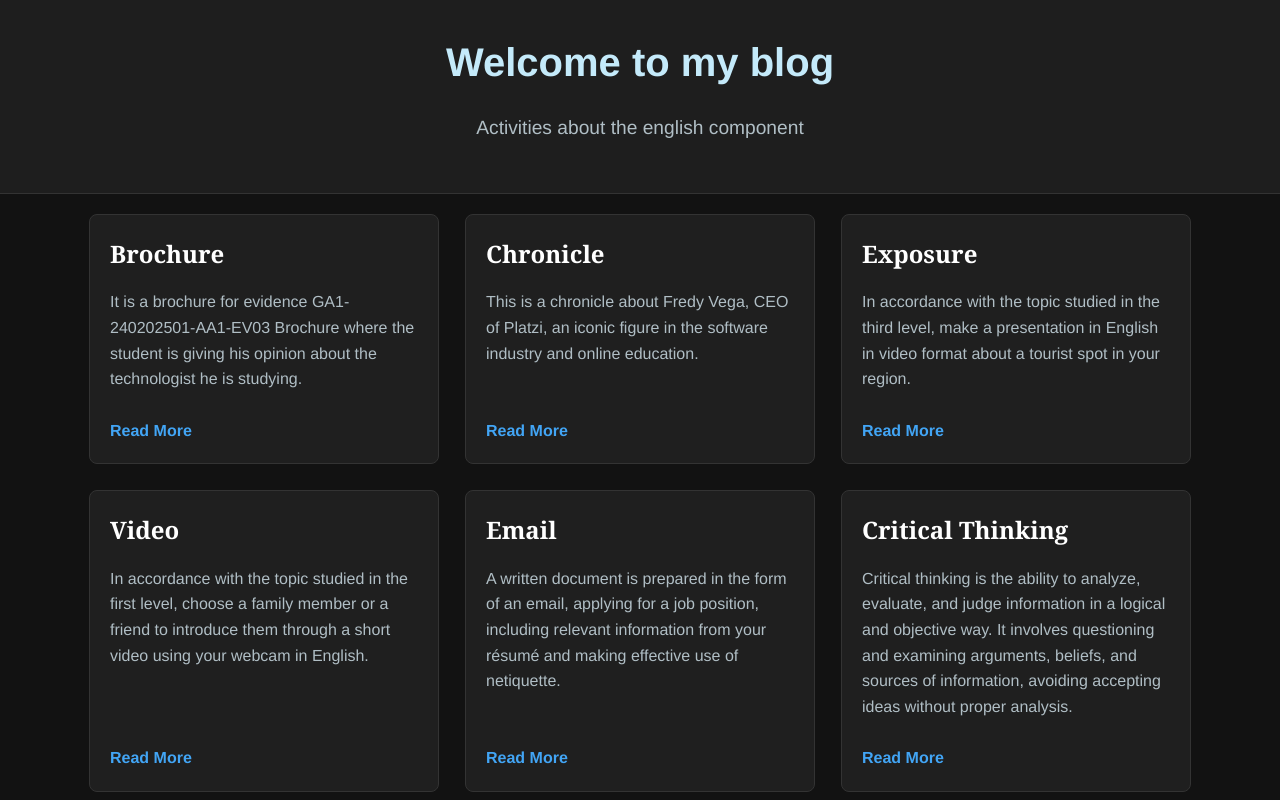
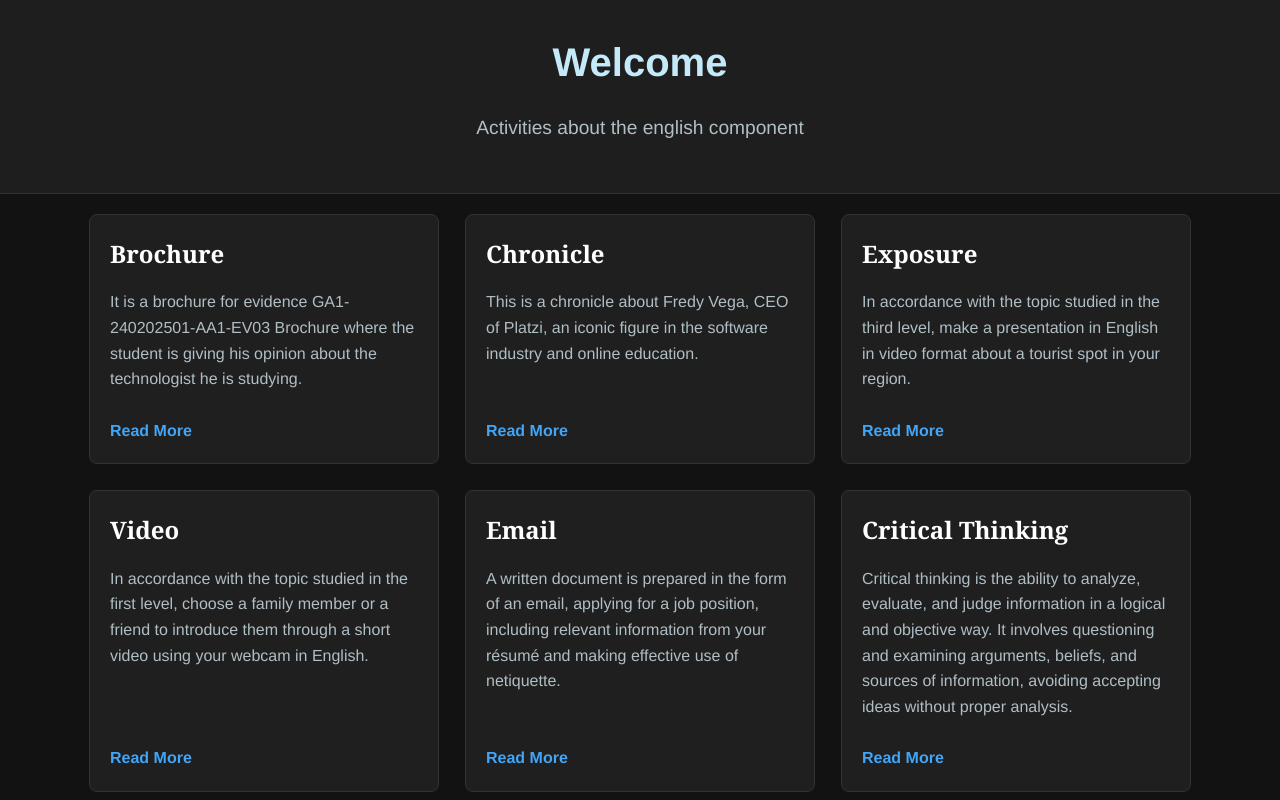
Before and after one commit to KortexCode/Blog_Sena, a React (Vite) app: page /#/ in a window 1280 px wide. Shown: the top 800 px of the page. Built offline with nearby package versions, Linux system fonts and the light colour scheme.

Commit message:
Se cambia el título del header

```diff
--- a/src/components/header.jsx
+++ b/src/components/header.jsx
@@ -2,7 +2,7 @@
 function Header(){
     return(
         <header>
-            <h1>Welcome to my blog</h1>
+            <h1>Welcome</h1>
             <p>Activities about the english component</p>
         </header>
     )
```
